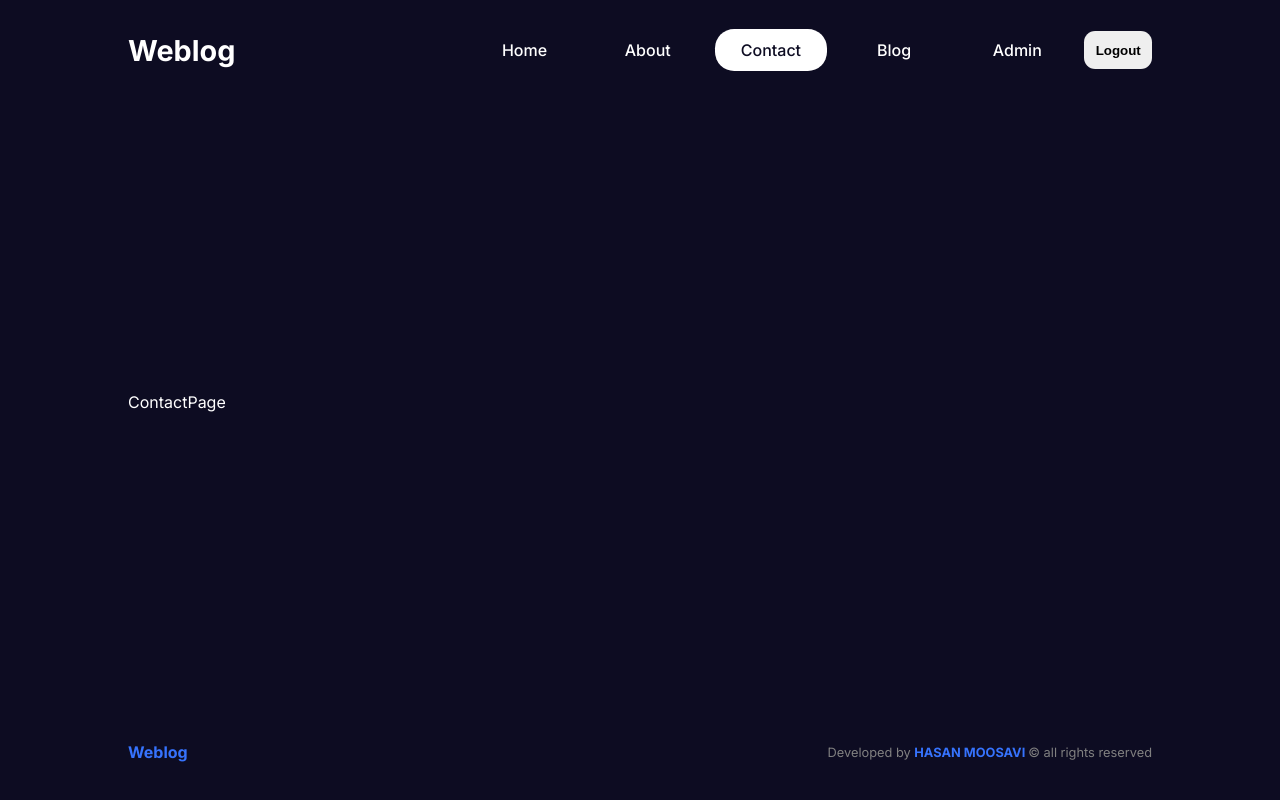
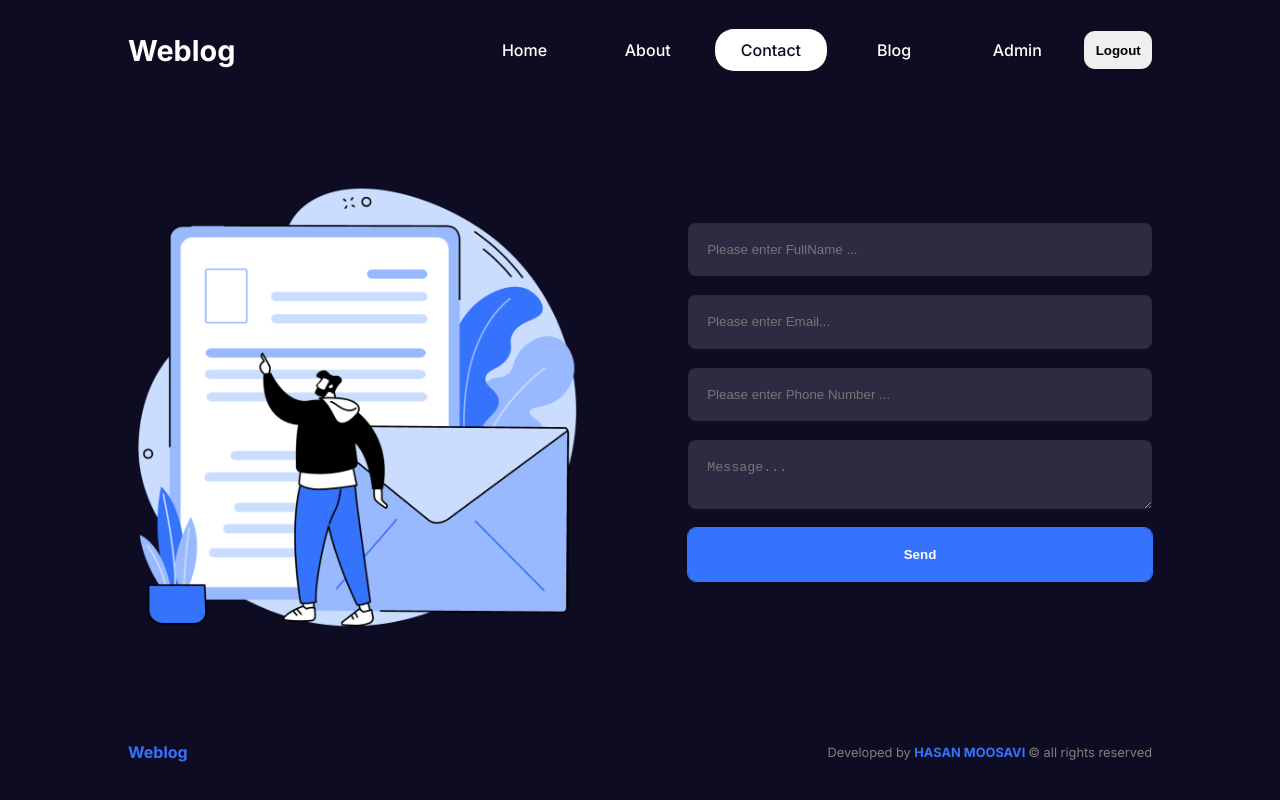
Before and after one commit to hasan814/DigitalHip, a Next.js app: page /contact in a window 1280 px wide. Built offline with nearby package versions, Linux system fonts and the light colour scheme.

Commit message:
Finished Contact Section

```diff
--- a/src/app/contact/page.jsx
+++ b/src/app/contact/page.jsx
@@ -1,7 +1,7 @@
-import ContactPage from "@/components/templates/ContactPage";
+import ContactPage from "@/components/templates/Contact/ContactPage";
 
 export const metadata = {
-  title: "...",
+  title: "Conatct Page",
   description: "...",
 };
 
--- /dev/null
+++ b/src/components/templates/Contact/ContactPage.jsx
@@ -0,0 +1,23 @@
+import Image from "next/image";
+import styles from "./ContactPage.module.css";
+
+const ContactPage = () => {
+  return (
+    <div className={styles.container}>
+      <div className={styles.imgContainer}>
+        <Image src={"/contact.png"} alt="contact" fill className={styles.img} />
+      </div>
+      <div className={styles.formContainer}>
+        <form className={styles.form}>
+          <input type="text" placeholder="Please enter FullName ..." />
+          <input type="text" placeholder="Please enter Email..." />
+          <input type="text" placeholder="Please enter Phone Number ..." />
+          <textarea placeholder="Message..."></textarea>
+          <button>Send</button>
+        </form>
+      </div>
+    </div>
+  );
+};
+
+export default ContactPage;
--- /dev/null
+++ b/src/components/templates/Contact/ContactPage.module.css
@@ -0,0 +1,44 @@
+.container {
+  display: flex;
+  align-items: center;
+  gap: 6rem;
+}
+.imgContainer {
+  flex: 1;
+  height: 31rem;
+  position: relative;
+}
+.formContainer {
+  flex: 1;
+}
+.img {
+  object-fit: contain;
+}
+
+.form {
+  display: flex;
+  flex-direction: column;
+  gap: 1.2rem;
+}
+
+.form input,
+.form textarea {
+  padding: 1.2rem;
+  border-radius: 0.5rem;
+  background-color: var(--bgSoft);
+  color: var(--text);
+}
+.form button {
+  padding: 1.2rem;
+  background-color: var(--btn);
+  color: var(--text);
+  font-weight: bold;
+  border-radius: 0.5rem;
+  cursor: pointer;
+  outline: 0.1rem solid var(--btn);
+}
+.form button:hover {
+  background-color: transparent;
+  color: var(--btn);
+  outline-style: dashed;
+}
--- a/src/components/templates/ContactPage.jsx
+++ /dev/null
@@ -1,5 +0,0 @@
-const ContactPage = () => {
-  return <div>ContactPage</div>;
-};
-
-export default ContactPage;
```
